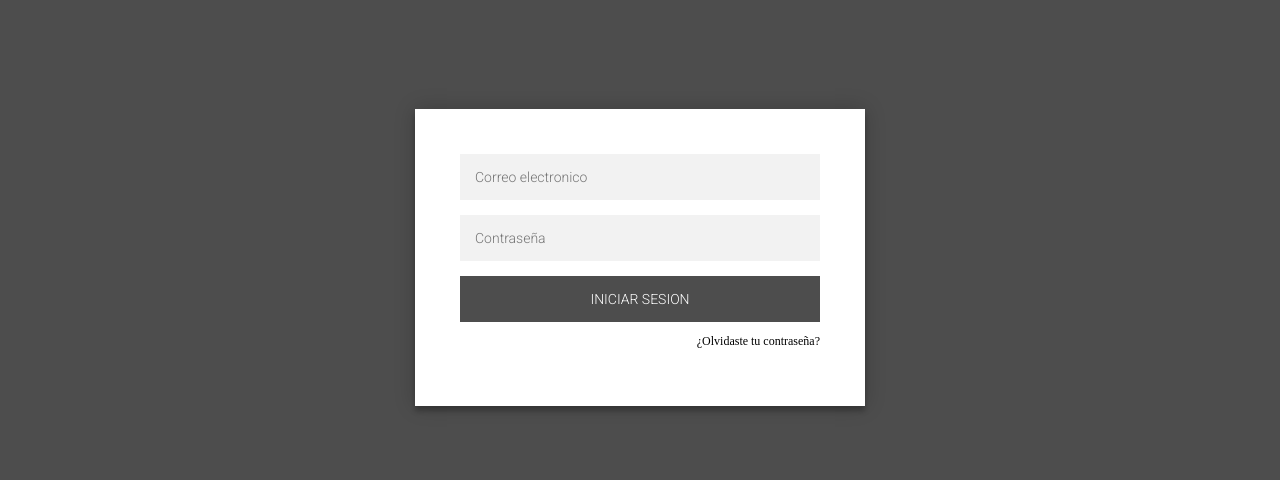
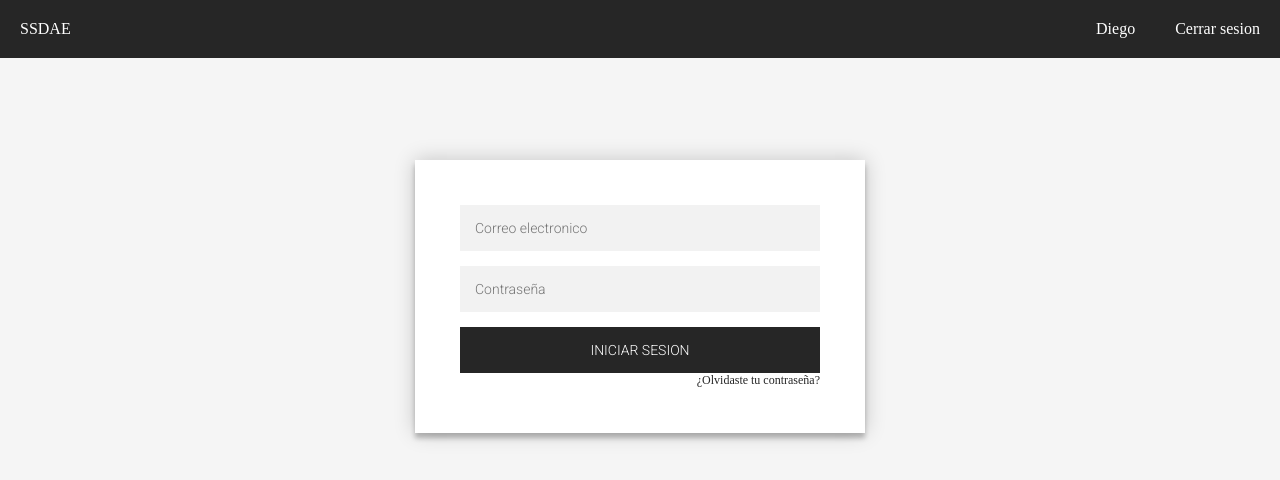
Before and after one commit to DiegoMoralesBravo/SSDAE, a React (Vite) app in the folder SSDAE/app/: page / in a window 1280 px wide. Shown: the top 480 px of the page. Built offline with nearby package versions, Linux system fonts and the light colour scheme.

Commit message:
Se crea componente y esilos para barra de navegacion

```diff
--- a/SSDAE/app/index.html
+++ b/SSDAE/app/index.html
@@ -3,6 +3,7 @@
   <head>
     <meta charset="UTF-8" />
     <link rel="stylesheet" href="./statics/css/login.css" />
+    <link rel="stylesheet" href="./statics/css/navbar.css" />
     <link rel="icon" type="image/svg+xml" href="/vite.svg" />
     <meta name="viewport" content="width=device-width, initial-scale=1.0" />
 
--- a/SSDAE/app/public/statics/css/login.css
+++ b/SSDAE/app/public/statics/css/login.css
@@ -42,7 +42,7 @@
     font-family: "Roboto", sans-serif;
     text-transform: uppercase;
     outline: 0;
-    background: #4d4d4d;
+    background: #262626;
     width: 100%;
     border: 0;
     padding: 15px;
@@ -56,11 +56,11 @@
 .form button:hover,
 .form button:active,
 .form button:focus {
-    background: #2c2c2c;
+    background: #504f4f;
 }
 
 .form .link a {
-    color: #000000;
+    color: #262626;
     text-decoration: none;
 }
 
@@ -77,5 +77,5 @@
 
 
 body {
-    background: #4d4d4d;
+    background: whitesmoke;
 }
--- /dev/null
+++ b/SSDAE/app/public/statics/css/navbar.css
@@ -0,0 +1,42 @@
+* {
+  margin: 0px;
+  padding: 0px;
+  border: 0px;
+}
+
+.nav-container {
+  display: flex;
+  justify-content: space-between;
+  align-items: center;
+  background-color: #262626;
+}
+
+.nav-list {
+  display: flex;
+}
+
+
+.nav-list li {
+  list-style-type: none;
+}
+
+.brand a {
+  color: black;
+  text-decoration: none;
+  color: white;
+  display: block;
+  padding: 20px;
+}
+
+.nav-list li a {
+  color: black;
+  text-decoration: none;
+  color: white;
+  display: block;
+  padding: 20px;
+}
+
+.nav-list li:hover {
+  background-color: rgb(0, 114, 180);
+
+}
--- /dev/null
+++ b/SSDAE/app/src/components/Navbar.jsx
@@ -0,0 +1,24 @@
+import React from 'react'
+
+export const Navbar = () => {
+
+    let usuario = 'Diego';
+
+    return (
+            <div className="nav-container">
+                <div className="brand">
+                    <a href="#!">SSDAE</a>
+                </div>
+                <nav className='navbar'>
+                    <ul className="nav-list">
+                        <li>
+                            <a href="#!">{usuario}</a>
+                        </li>
+                        <li>
+                            <a href="#!">Cerrar sesion</a>
+                        </li>
+                    </ul>
+                </nav>
+            </div>
+    )
+}
--- a/SSDAE/app/src/components/login/LoginForm.jsx
+++ b/SSDAE/app/src/components/login/LoginForm.jsx
@@ -47,7 +47,7 @@ export const LoginForm = () => {
         <div className="login-page">
             <div className="form">
                 <form className="login-form" onSubmit={validationLogin} >
-                    <input ref={inputEmail} type="text" placeholder="Correo electronico" required />
+                    <input ref={inputEmail} type="email" placeholder="Correo electronico" required />
                     <input ref={inputPass} type="password" placeholder="Contraseña" required />
                     <p ref={alert} style={{ display: 'none' }} >*Usuario y/o contraseña incorrectos</p>
                     <button>Iniciar sesion</button>
--- a/SSDAE/app/src/components/login/ResetPassForm.jsx
+++ b/SSDAE/app/src/components/login/ResetPassForm.jsx
@@ -36,7 +36,7 @@ export const ResetPassForm = () => {
         <div className="login-page">
             <div className="form">
                 <form className="login-form" onSubmit={sendEmail}>
-                    <input ref={inputEmail} type="text" placeholder="Correo electronico" required />
+                    <input ref={inputEmail} type="email" placeholder="Correo electronico" required />
                     <button>Recuperar contraseña</button>
                     <p className="link"><a href="#" onClick={showLoginForm}>Iniciar sesion</a></p>
                 </form>
--- a/SSDAE/app/src/router/MisRutas.jsx
+++ b/SSDAE/app/src/router/MisRutas.jsx
@@ -1,10 +1,11 @@
 import React from 'react'
 import { useContext } from 'react';
 import { Routes, NavLink, Route, BrowserRouter, } from "react-router-dom";
-import {loginContext} from '../context/loginContext'
+import { loginContext } from '../context/loginContext'
 import { ResetPass } from '../components/ResetPass'
 import { Home } from '../components/Home'
 import { Login } from '../components/login/Login'
+import { Navbar } from '../components/Navbar';
 
 
 
@@ -16,9 +17,11 @@ export const MisRutas = () => {
   const { login } = useContext(loginContext);
 
   return (
+
     <BrowserRouter>
+      <Navbar />
       <Routes>
-        <Route path="/" element={ login ? <Home /> : <Login  /> } />
+        <Route path="/" element={login ? <Home /> : <Login />} />
         <Route path="/resetpass" element={<ResetPass />} />
       </Routes>
     </BrowserRouter>
```
